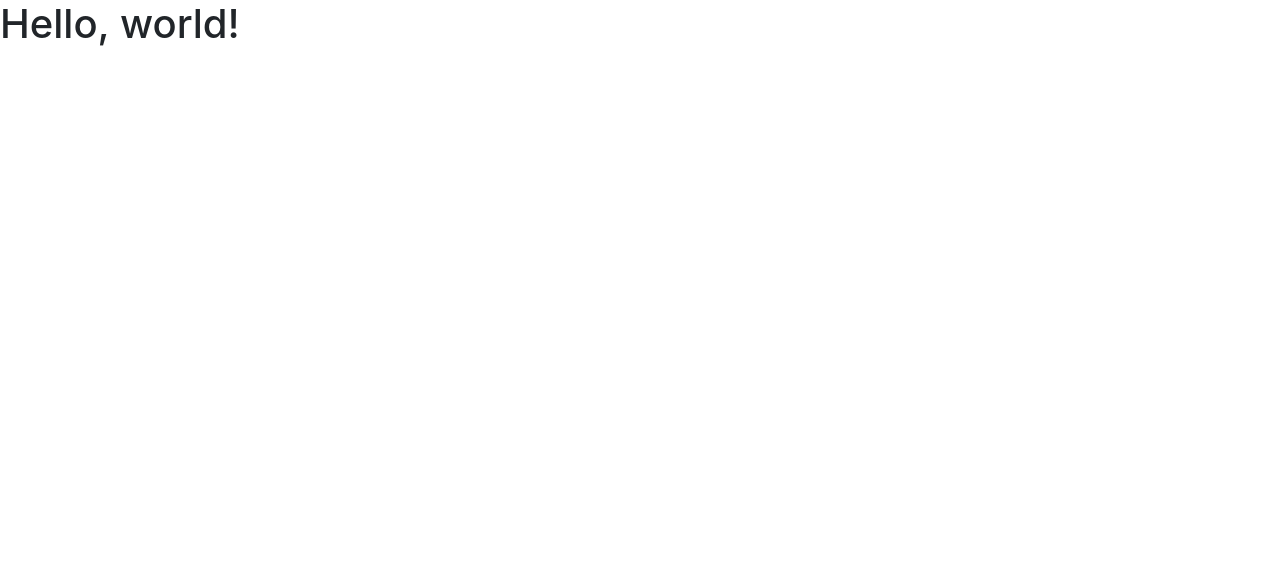
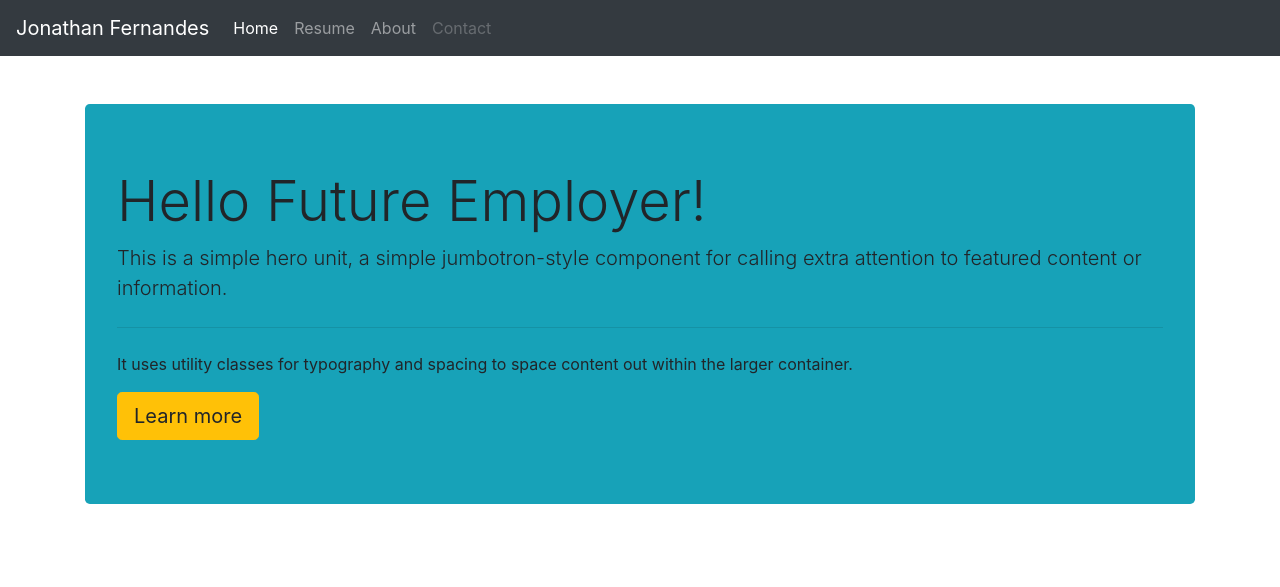
Before and after one commit to jhfernan/Ares-Portfolio, a plain HTML site: page index.html in a window 1280 px wide. Drawn offline with nearby package versions, Linux system fonts and the light colour scheme.

Commit message:
Added a nav and jumbotron component

```diff
--- a/index.html
+++ b/index.html
@@ -11,7 +11,38 @@
 		<title>Portfolio Homepage</title>
 	</head>
 	<body>
-		<h1>Hello, world!</h1>
+		<nav class="navbar navbar-expand-lg navbar-dark bg-dark">
+			<button class="navbar-toggler" type="button" data-toggle="collapse" data-target="#navbarTogglerDemo01" aria-controls="navbarTogglerDemo01" aria-expanded="false" aria-label="Toggle navigation">
+				<span class="navbar-toggler-icon"></span>
+			</button>
+			<div class="collapse navbar-collapse" id="navbarTogglerDemo01">
+				<a class="navbar-brand" href="/">Jonathan Fernandes</a>
+				<ul class="navbar-nav mr-auto mt-2 mt-lg-0">
+					<li class="nav-item active">
+						<a class="nav-link" href="/">Home <span class="sr-only">(current)</span></a>
+					</li>
+					<li class="nav-item">
+						<a class="nav-link" href="#">Resume</a>
+					</li>
+					<li class="nav-item">
+						<a class="nav-link" href="#">About</a>
+					</li>
+					<li class="nav-item">
+						<a class="nav-link disabled" href="#" tabindex="-1" aria-disabled="true">Contact</a>
+					</li>
+				</ul>
+			</div>
+		</nav>
+
+		<div class="container py-5">
+			<div class="jumbotron bg-info">
+				<h1 class="display-4">Hello Future Employer!</h1>
+				<p class="lead">This is a simple hero unit, a simple jumbotron-style component for calling extra attention to featured content or information.</p>
+				<hr class="my-4">
+				<p>It uses utility classes for typography and spacing to space content out within the larger container.</p>
+				<a class="btn btn-warning btn-lg" href="#" role="button">Learn more</a>
+			</div>
+		</div>
 
 		<!-- Optional JavaScript -->
 		<!-- jQuery first, then Popper.js, then Bootstrap JS -->
```
Also changed, not shown: 1 other file.
